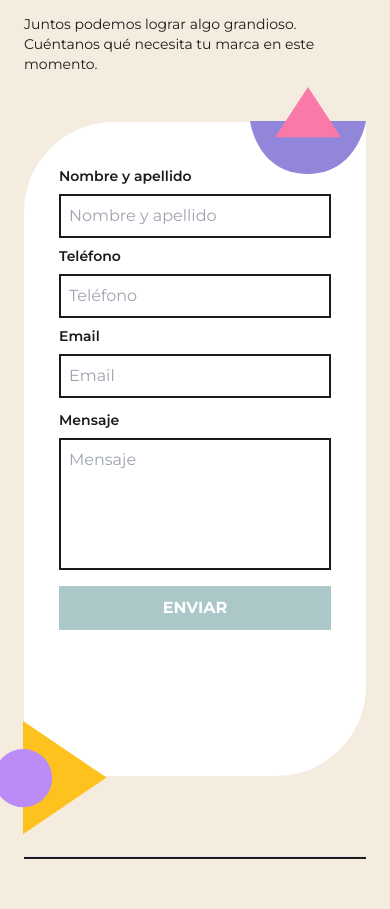
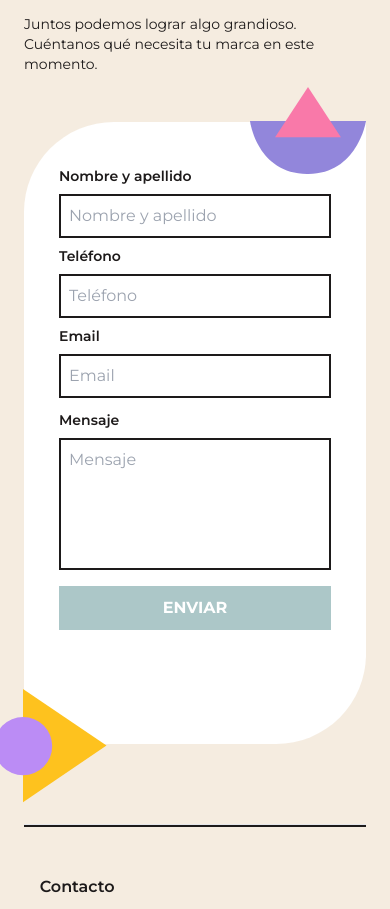
Before and after one commit to Franciscof94/random-agency, a Next.js app: page / in a window 390 px wide. Shown: the part 2900-3809 px from the top of the page. Built offline with nearby package versions, Linux system fonts and the light colour scheme; no server answers.

Commit message:
fix responsive design

```diff
--- a/src/app/components/Contact/ContactForm.tsx
+++ b/src/app/components/Contact/ContactForm.tsx
@@ -46,7 +46,7 @@ export const ContactForm = ({ errorMessage }: Props) => {
                 />
             </div>
             <div >
-                <div className='flex flex-col items-center justify-center py-8 sm:py-16'>
+                <div className='flex flex-col items-center justify-center pb-0 pt-8 sm:py-16'>
                     <div className='flex flex-col sm:flex-row mx-auto gap-x-20'>
                         <div className='py-1 sm:py-6'>
                             <FormField label="Nombre y apellido">
```
